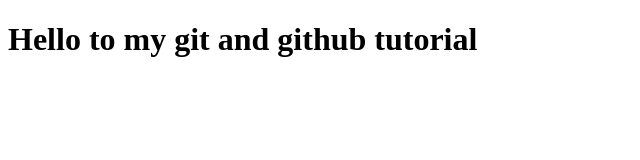
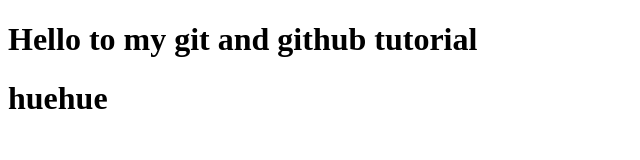
Before and after one commit to VedantCode04/git-tut, a plain HTML site: page index.html in a window 1280 px wide. Shown: the whole page, without its empty margins (0-640 px from the left). Drawn offline with Linux system fonts and the light colour scheme.

Commit message:
Update index.html

```diff
--- a/index.html
+++ b/index.html
@@ -7,5 +7,6 @@
   </head>
   <body>
     <h1>Hello to my git and github tutorial</h1>
+    <h1>huehue</h1>
   </body>
 </html>
```
